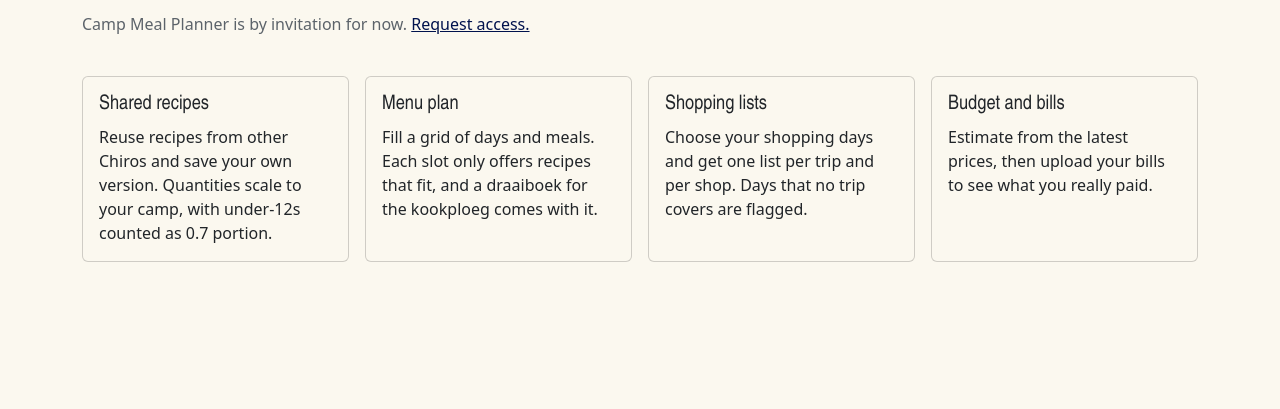
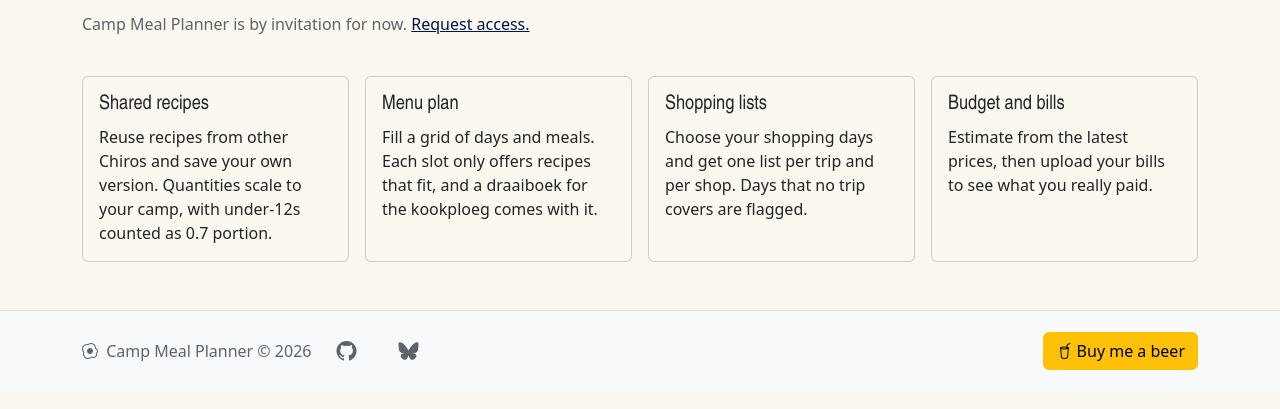
Before and after one commit to Coo101/keepeeassistant, a Django app: page / in a window 1280 px wide. Shown: the part 291-700 px from the top of the page. Run offline with Django 5.2, Linux system fonts and the light colour scheme; data that the repository does not hold is empty; parts of the project's set-up code (start-up, migrations or seed data) failed here and were passed over; some libraries are stand-ins or nearby versions.

Commit message:
Add a site footer with GitHub, Bluesky and a Buy me a beer link
Every page ends with the app name and year, icon links to GitHub and
Bluesky, and a translated "Buy me a beer" button to Buy Me a Coffee. All
served locally: no third-party image, so visitors' browsers contact no
other site until they click. Hidden when printing.

Co-Authored-By: Claude Opus 5.5 <noreply@anthropic.com>
Claude-Session: https://claude.ai/code/session_012o6ccWZC4PPqnFtEXSSAje

```diff
--- a/templates/base.html
+++ b/templates/base.html
@@ -55,6 +55,7 @@
   {% include "components/messages.html" %}
   {% block content %}{% endblock %}
 </main>
+{% include "components/footer.html" %}
 <script src="{% static 'vendor/bootstrap/js/bootstrap.bundle.min.js' %}"></script>
 <script src="{% static 'vendor/htmx/htmx.min.js' %}"></script>
 {% block scripts %}{% endblock %}
--- /dev/null
+++ b/templates/components/footer.html
@@ -0,0 +1,22 @@
+{% load i18n %}
+<footer class="py-3 bg-light border-top d-print-none">
+  <div class="container">
+    <div class="d-flex flex-column flex-md-row justify-content-between align-items-center gap-3">
+      <div class="d-flex align-items-center gap-2">
+        <span class="text-body-secondary">
+          <i class="bi bi-egg-fried me-1" aria-hidden="true"></i>
+          {% translate "Camp Meal Planner" %} &copy; {% now "Y" %}
+        </span>
+        <a href="https://github.com/Coo101" target="_blank" rel="noopener noreferrer" title="GitHub" aria-label="GitHub" class="btn btn-link btn-lg text-body-secondary">
+          <i class="bi bi-github" aria-hidden="true"></i>
+        </a>
+        <a href="https://bsky.app/profile/yonick-verlinden.bsky.social" target="_blank" rel="noopener noreferrer" title="Bluesky" aria-label="Bluesky" class="btn btn-link btn-lg text-body-secondary">
+          <i class="bi bi-bluesky" aria-hidden="true"></i>
+        </a>
+      </div>
+      <a href="https://www.buymeacoffee.com/Coo101" target="_blank" rel="noopener noreferrer" class="btn btn-warning">
+        <i class="bi bi-cup-straw" aria-hidden="true"></i> {% translate "Buy me a beer" %}
+      </a>
+    </div>
+  </div>
+</footer>
```
Also changed, not shown: docs/DESIGN.md (+5 -0 lines), docs/spec/accounts.md (+3 -0 lines), tests/test_base_layout.py (+12 -0 lines), locale/nl/LC_MESSAGES/django.po, 1 other file.
